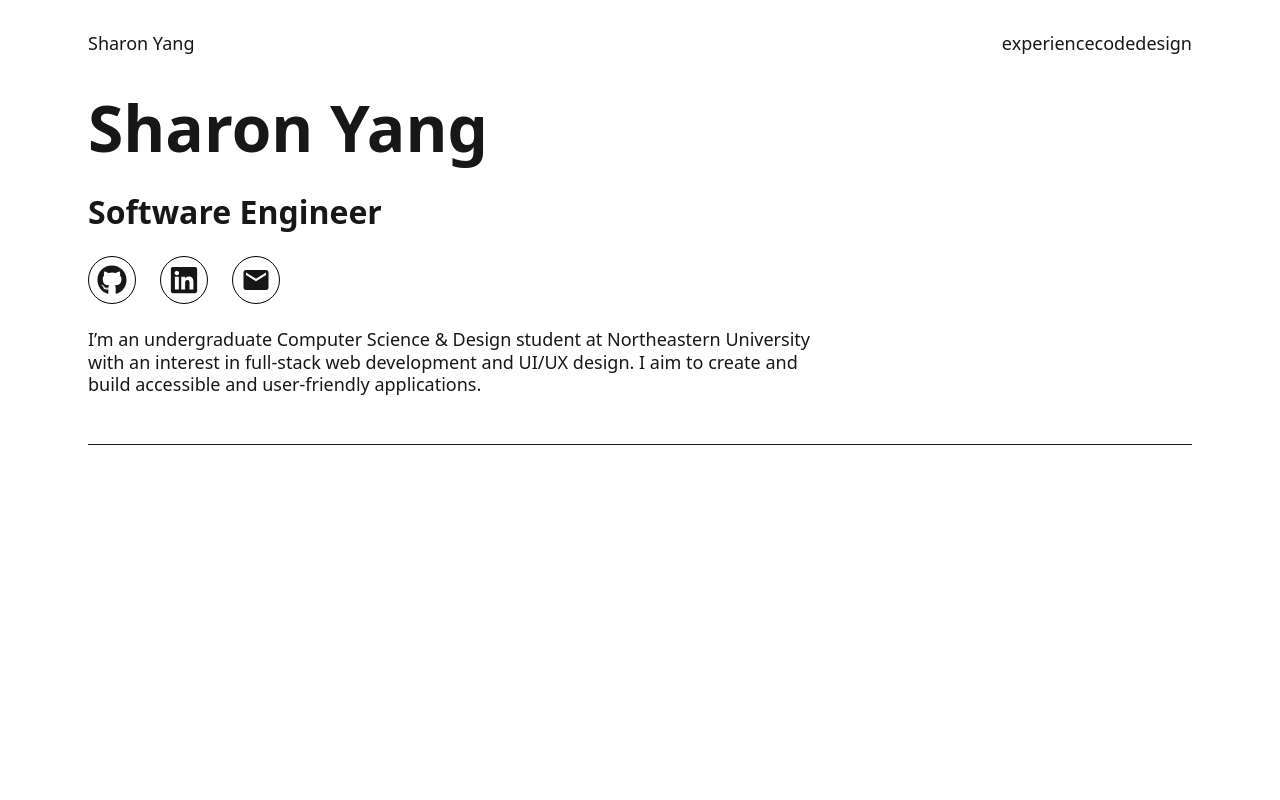
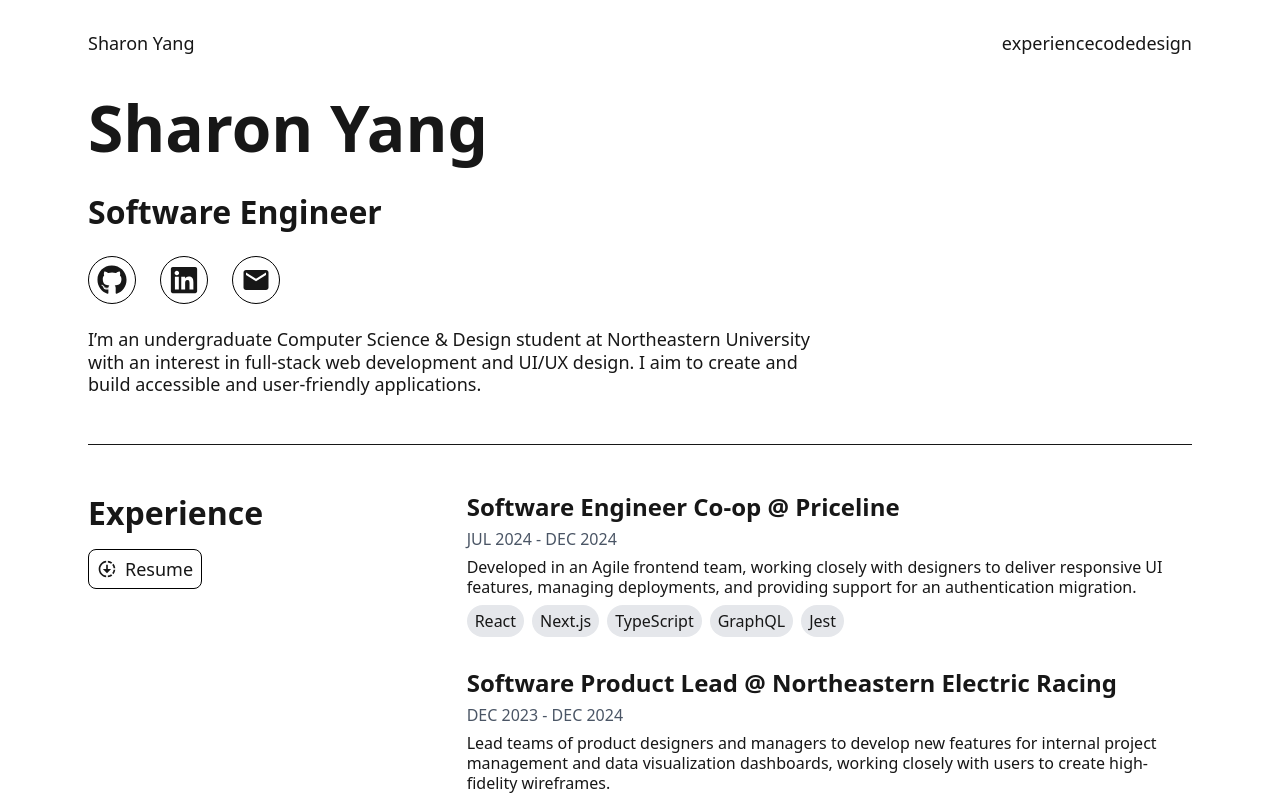
Before and after one commit to sharonyang16/sharonyang16.github.io, a Next.js app: page / in a window 1280 px wide. Shown: the top 800 px of the page. Built offline with nearby package versions, Linux system fonts and the light colour scheme.

Commit message:
add experience card and link to data

```diff
--- a/package.json
+++ b/package.json
@@ -10,6 +10,7 @@
   },
   "dependencies": {
     "class-variance-authority": "^0.7.1",
+    "date-fns": "^4.1.0",
     "next": "15.5.4",
     "react": "19.1.0",
     "react-dom": "19.1.0",
--- a/src/app/page.tsx
+++ b/src/app/page.tsx
@@ -1,5 +1,11 @@
+"use client";
+import { MdDownloading } from "react-icons/md";
+import Typography from "@/components/base/Typography";
 import Hero from "@/components/Hero";
 import heroData from "@/content/hero.json";
+import experienceData from "@/content/experience.json";
+import ExperienceCard from "@/components/ExperienceCard";
+import Button from "@/components/base/Button";
 
 export default function Home() {
   return (
@@ -8,6 +14,28 @@ export default function Home() {
         <Hero {...heroData} />
       </div>
       <hr className="col-span-3" />
+      <div className="flex flex-col gap-4">
+        <Typography intent="subheadding1">Experience</Typography>
+        <Button
+          variant="secondary"
+          className="w-fit"
+          as="a"
+          href="https://drive.google.com/u/1/uc?id=1AVbzD-4wveiw7NyC0Vo0dk79HmHFgHfI&export=download"
+          target="_blank"
+          rel="noopener noreferrer"
+        >
+          <div className="flex gap-2 items-center">
+            <MdDownloading className="text-xl" />
+            <Typography intent="label1">Resume</Typography>
+          </div>
+        </Button>
+      </div>
+
+      <div className="flex flex-col gap-8 col-span-2 ">
+        {experienceData.map((experience) => (
+          <ExperienceCard key={experience.id} {...experience} />
+        ))}
+      </div>
     </div>
   );
 }
--- /dev/null
+++ b/src/components/ExperienceCard.tsx
@@ -0,0 +1,30 @@
+import { ExperienceCardProps } from "@/types/data";
+import Typography from "./base/Typography";
+import Chip from "./base/Chip";
+import { format } from "date-fns";
+
+const ExperienceCard = ({
+  company,
+  position,
+  start,
+  end,
+  description,
+  technologies,
+}: ExperienceCardProps) => {
+  return (
+    <div className="flex flex-col gap-2">
+      <Typography intent="subheadding2">{`${position} @ ${company}`}</Typography>
+      <Typography intent="label2" className="text-gray-600">{`${format(start, "MMM yyyy").toUpperCase()} - ${format(end, "MMM yyyy").toUpperCase()}`}</Typography>
+      <Typography intent="paragraph2">{description}</Typography>
+      <div className="flex flex-wrap gap-2">
+        {technologies.map((tech) => (
+          <Chip key={tech}>
+            <Typography intent="label2">{tech}</Typography>
+          </Chip>
+        ))}
+      </div>
+    </div>
+  );
+};
+
+export default ExperienceCard;
--- /dev/null
+++ b/src/components/base/Chip.tsx
@@ -0,0 +1,34 @@
+import React from "react";
+import { VariantProps, cva } from "class-variance-authority";
+import { cn } from "./utils";
+
+const chipVariants = cva("", {
+  variants: {
+    variant: {
+      primary: "bg-gray-200 rounded-full w-fit py-1 px-2",
+    },
+  },
+  defaultVariants: {
+    variant: "primary",
+  },
+});
+
+export interface ChipProps
+  extends React.HTMLAttributes<HTMLElement>,
+    VariantProps<typeof chipVariants> {}
+
+const Chip = React.forwardRef<HTMLElement, ChipProps>(
+  ({ variant, className, ...props }, ref) => {
+    const componentProps = {
+      className: cn(chipVariants({ variant, className })),
+      ...props,
+      ref,
+    };
+
+    return React.createElement("div", componentProps);
+  }
+);
+
+Chip.displayName = "Chip";
+
+export default Chip;
--- a/src/types/data.d.ts
+++ b/src/types/data.d.ts
@@ -1,4 +1,4 @@
-export type Experience = {
+export type ExperienceCardProps = {
   id: number;
   company: string;
   position: string;
@@ -8,7 +8,7 @@ export type Experience = {
   technologies: string[];
 };
 
-export type CodeProject = {
+export type CodeProjectCardProps = {
   id: number;
   title: string;
   url: string;
@@ -16,7 +16,7 @@ export type CodeProject = {
   technologies: string[];
 };
 
-export type DesignProject = {
+export type DesignProjectCardProps = {
   id: number;
   title: string;
   description: string;
```
Also changed, not shown: 1 other file (tests, documents, lock files or other folders).
